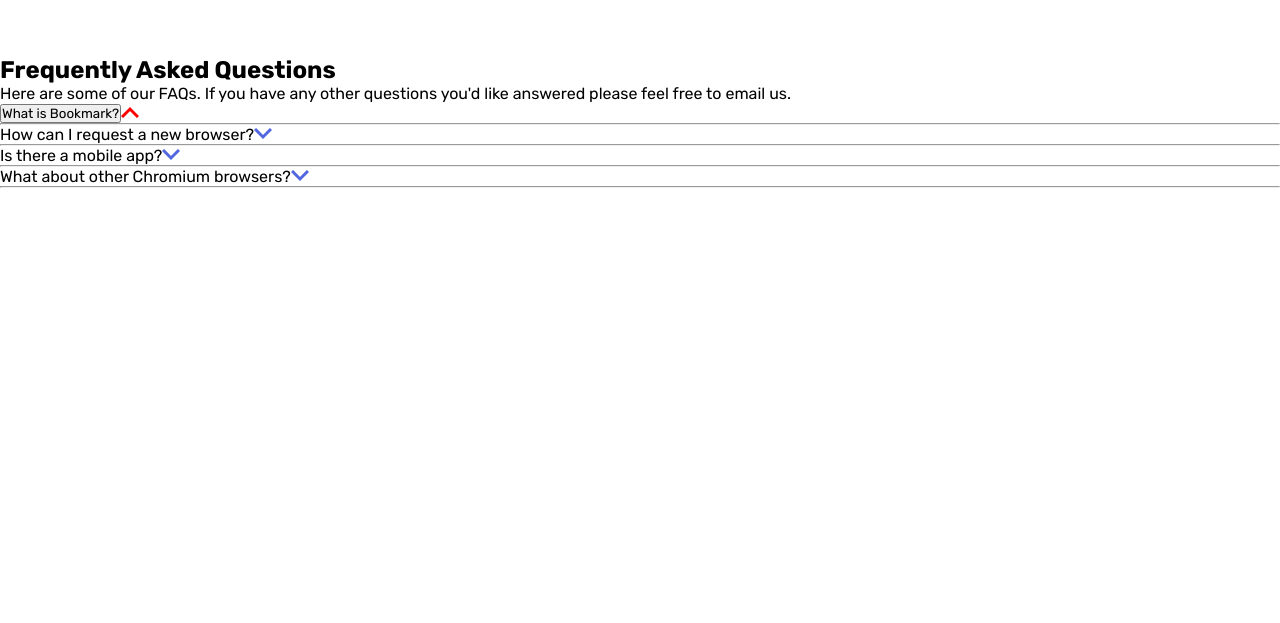
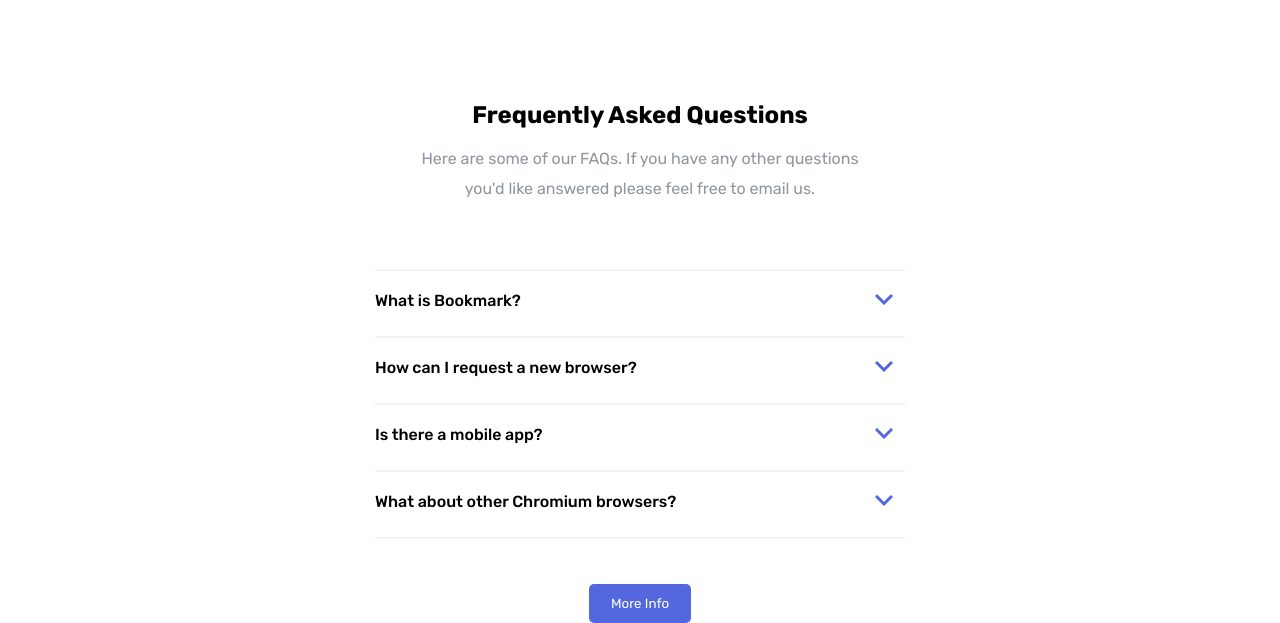
Before and after one commit to breguenice3/bookmark-landing-page, a React (Create React App) app: page / in a window 1280 px wide. Shown: the part 2623-3246 px from the top of the page. Before the commit the page ends 2811 px from the top, so only its background shows below. Built offline with nearby package versions, Linux system fonts and the light colour scheme.

Commit message:
finalizando quarta section

```diff
--- a/src/pages/homepage.tsx
+++ b/src/pages/homepage.tsx
@@ -14,6 +14,21 @@ export default function Homepage() {
     const [button3Line, setButtonLineStyle3] = useState("")
 
     const [pageNumber, setPageNumber] = useState(0);
+
+    const [arrowColor1, setArrowColor1] = useState("hsl(231, 69%, 60%)")
+    const [arrowColor2, setArrowColor2] = useState("hsl(231, 69%, 60%)")
+    const [arrowColor3, setArrowColor3] = useState("hsl(231, 69%, 60%)")
+    const [arrowColor4, setArrowColor4] = useState("hsl(231, 69%, 60%)")
+
+    const [textDisplay1, setTextDisplay1] = useState("none")
+    const [textDisplay2, setTextDisplay2] = useState("none")
+    const [textDisplay3, setTextDisplay3] = useState("none")
+    const [textDisplay4, setTextDisplay4] = useState("none")
+
+    const [textTransform1, setTextTransform1] = useState("none")
+    const [textTransform2, setTextTransform2] = useState("none")
+    const [textTransform3, setTextTransform3] = useState("none")
+    const [textTransform4, setTextTransform4] = useState("none")
 
     function setButton(buttonNumber: number) {
         setButtonStyle1("")
@@ -139,16 +154,34 @@ export default function Homepage() {
                 </CardExtensionContainer>
             </ThirdSection>
             <FourthSection>
-                <h2>Frequently Asked Questions</h2>
-                <p>Here are some of our FAQs. If you have any other questions you'd like answered please feel free to email us.</p>
+                <FourthSectionText>
+                    <h2>Frequently Asked Questions</h2>
+                    <p>Here are some of our FAQs. If you have any other questions you'd like answered please feel free to email us.</p>
+                </FourthSectionText>
                 <div>
                     <ul>
                         <li>
+                            <hr />
                             <p>
-                                <button>What is Bookmark?</button>
-                                <svg xmlns="http://www.w3.org/2000/svg" width="18" height="12" style={{ transform: "rotate(180deg)" }}><path fill="none" stroke="red" stroke-width="3" d="M1 1l8 8 8-8" /></svg>
+                                <ButtonText
+                                    onClick={() => {
+                                        if (textTransform1 == "none") {
+                                            {
+                                                setTextTransform1("rotate(180deg)")
+                                                setArrowColor1("hsl(0, 94%, 66%)")
+                                                setTextDisplay1("block")
+                                            }
+                                        } if (textTransform1 == "rotate(180deg)") {
+                                            setTextTransform1("none")
+                                            setArrowColor1("hsl(231, 69%, 60%)")
+                                            setTextDisplay1("none")
+                                        }
+                                    }}
+                                >What is Bookmark?
+                                </ButtonText>
+                                <svg xmlns="http://www.w3.org/2000/svg" width="18" height="12" style={{ transform: `${textTransform1}`, transitionDuration: "1s" }}><path fill="none" stroke={arrowColor1} stroke-width="3" d="M1 1l8 8 8-8" /></svg>
                             </p>
-                            <p style={{ display: "none" }}>
+                            <p style={{ display: `${textDisplay1}` }}>
                                 Lorem ipsum dolor sit amet, consectetur adipiscing elit. Fusce tincidunt
                                 justo eget ultricies fringilla. Phasellus blandit ipsum quis quam ornare mattis.
                             </p>
@@ -157,11 +190,26 @@ export default function Homepage() {
 
                         <li>
                             <p>
-                                How can I request a new browser?
-                                <svg xmlns="http://www.w3.org/2000/svg" width="18" height="12"><path fill="none" stroke="#5267DF" stroke-width="3" d="M1 1l8 8 8-8" /></svg>
+                                <ButtonText
+                                    onClick={() => {
+                                        if (textTransform2 == "none") {
+                                            {
+                                                setTextTransform2("rotate(180deg)")
+                                                setArrowColor2("hsl(0, 94%, 66%)")
+                                                setTextDisplay2("block")
+                                            }
+                                        } if (textTransform2 == "rotate(180deg)") {
+                                            setTextTransform2("none")
+                                            setArrowColor2("hsl(231, 69%, 60%)")
+                                            setTextDisplay2("none")
+                                        }
+                                    }}
+                                >How can I request a new browser?
+                                </ButtonText>
+                                <svg xmlns="http://www.w3.org/2000/svg" width="18" height="12" style={{ transform: `${textTransform2}` }}><path fill="none" stroke={arrowColor2} stroke-width="3" d="M1 1l8 8 8-8" /></svg>
                             </p>
 
-                            <p style={{ display: "none" }}>
+                            <p style={{ display: `${textDisplay2}` }}>
                                 Vivamus luctus eros aliquet convallis ultricies. Mauris augue massa, ultricies non ligula.
                                 Suspendisse imperdiet. Vivamus luctus eros aliquet convallis ultricies. Mauris augue massa,
                                 ultricies non ligula. Suspendisse imperdie tVivamus luctus eros aliquet convallis ultricies.
@@ -172,10 +220,25 @@ export default function Homepage() {
 
                         <li>
                             <p>
-                                Is there a mobile app?
-                                <svg xmlns="http://www.w3.org/2000/svg" width="18" height="12"><path fill="none" stroke="#5267DF" stroke-width="3" d="M1 1l8 8 8-8" /></svg>
+                                <ButtonText
+                                    onClick={() => {
+                                        if (textTransform3 == "none") {
+                                            {
+                                                setTextTransform3("rotate(180deg)")
+                                                setArrowColor3("hsl(0, 94%, 66%)")
+                                                setTextDisplay3("block")
+                                            }
+                                        } if (textTransform3 == "rotate(180deg)") {
+                                            setTextTransform3("none")
+                                            setArrowColor3("hsl(231, 69%, 60%)")
+                                            setTextDisplay3("none")
+                                        }
+                                    }}
+                                >Is there a mobile app?
+                                </ButtonText>
+                                <svg xmlns="http://www.w3.org/2000/svg" width="18" height="12" style={{ transform: `${textTransform3}` }}><path fill="none" stroke={arrowColor3} stroke-width="3" d="M1 1l8 8 8-8" /></svg>
                             </p>
-                            <p style={{ display: "none" }}>
+                            <p style={{ display: `${textDisplay3}` }}>
                                 Sed consectetur quam id neque fermentum accumsan. Praesent luctus vestibulum dolor, ut condimentum
                                 urna vulputate eget. Cras in ligula quis est pharetra mattis sit amet pharetra purus. Sed
                                 sollicitudin ex et ultricies bibendum.
@@ -185,14 +248,36 @@ export default function Homepage() {
 
                         <li>
                             <p>
-                                What about other Chromium browsers?
-                                <svg xmlns="http://www.w3.org/2000/svg" width="18" height="12"><path fill="none" stroke="#5267DF" stroke-width="3" d="M1 1l8 8 8-8"/></svg>
+                                <ButtonText
+                                    onClick={() => {
+                                        if (textTransform4 == "none") {
+                                            {
+                                                setTextTransform4("rotate(180deg)")
+                                                setArrowColor4("hsl(0, 94%, 66%)")
+                                                setTextDisplay4("block")
+                                            }
+                                        } if (textTransform4 == "rotate(180deg)") {
+                                            setTextTransform4("none")
+                                            setArrowColor4("hsl(231, 69%, 60%)")
+                                            setTextDisplay4("none")
+                                        }
+                                    }}
+                                >What about other Chromium browsers?
+                                </ButtonText>
+                                <svg xmlns="http://www.w3.org/2000/svg" width="18" height="12" style={{ transform: `${textTransform4}` }}><path fill="none" stroke={arrowColor4} stroke-width="3" d="M1 1l8 8 8-8" /></svg>
                             </p>
-                            <p style={{ display: "none" }}>
+                            <p style={{
+                                display:
+                                    `${textDisplay4}`
+                            }}>
                                 Integer condimentum ipsum id imperdiet finibus. Vivamus in placerat mi, at euismod dui. Aliquam
                                 vitae neque eget nisl gravida pellentesque non ut velit.
                             </p>
                             <hr />
+
+                            <div>
+                                <BlueSmallButton>More Info</BlueSmallButton>
+                            </div>
                         </li>
                     </ul>
                 </div>
@@ -405,5 +490,78 @@ const CardExtensionContainer = styled.div`
 `
 
 const FourthSection = styled.div`
+    display: flex;
+    flex-direction: column;
+    align-items: center;
 
+    & ul{
+        list-style: none;
+    }
+
+    & p{
+        width: 530px;
+        text-align: start;
+        line-height: 30px;
+        color: hsl(229, 8%, 60%);
+        font-weight: 400;
+        padding-bottom: 20px;
+    }
+
+    & hr{
+        background-color: hsla(228.74999999999994, 7.8431372549019605%, 60%, 0.123);
+        height: 2px;
+        border: none;
+    }
+
+    & div{
+        display: flex;
+        justify-content: center;
+        padding-top: 45px;
+    }
 `
+
+const ButtonText = styled.button`
+    border: none;
+    background-color: transparent;
+    cursor: pointer;
+    width: 500px;
+    font-weight: 500;
+    font-size: 16px;
+    padding-top: 20px;
+    text-align: start;
+
+    &:hover{
+        color: hsl(0, 94%, 66%);
+    }
+`
+
+const FourthSectionText = styled.div`
+    width: 450px;
+    display: flex;
+    flex-direction: column;
+    text-align: center;
+
+    & h2{
+        padding-bottom: 15px;
+    }
+
+    & p{
+        text-align: center;
+        width: 450px;
+    }
+`
+
+const BlueSmallButton = styled.button`
+        background-color: hsl(231, 69%, 60%);
+        padding: 10px 20px;
+        border-radius: 5px;
+        color: white;
+        border: 2px solid transparent;
+        cursor: pointer;
+
+        &:hover{
+            border: 2px solid hsl(231, 69%, 60%);
+            background-color: transparent;
+            color: hsl(231, 69%, 60%);
+        }
+`
```
